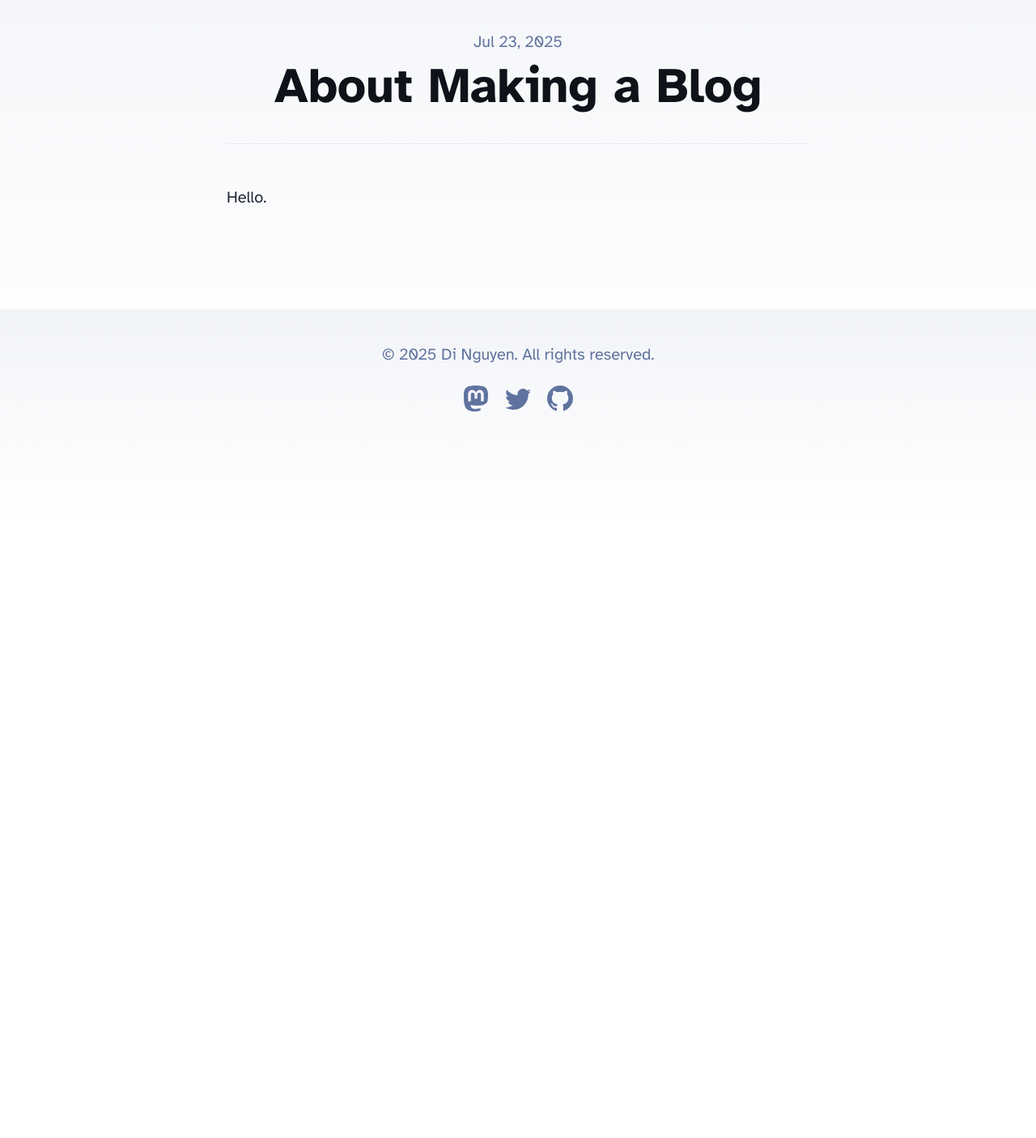
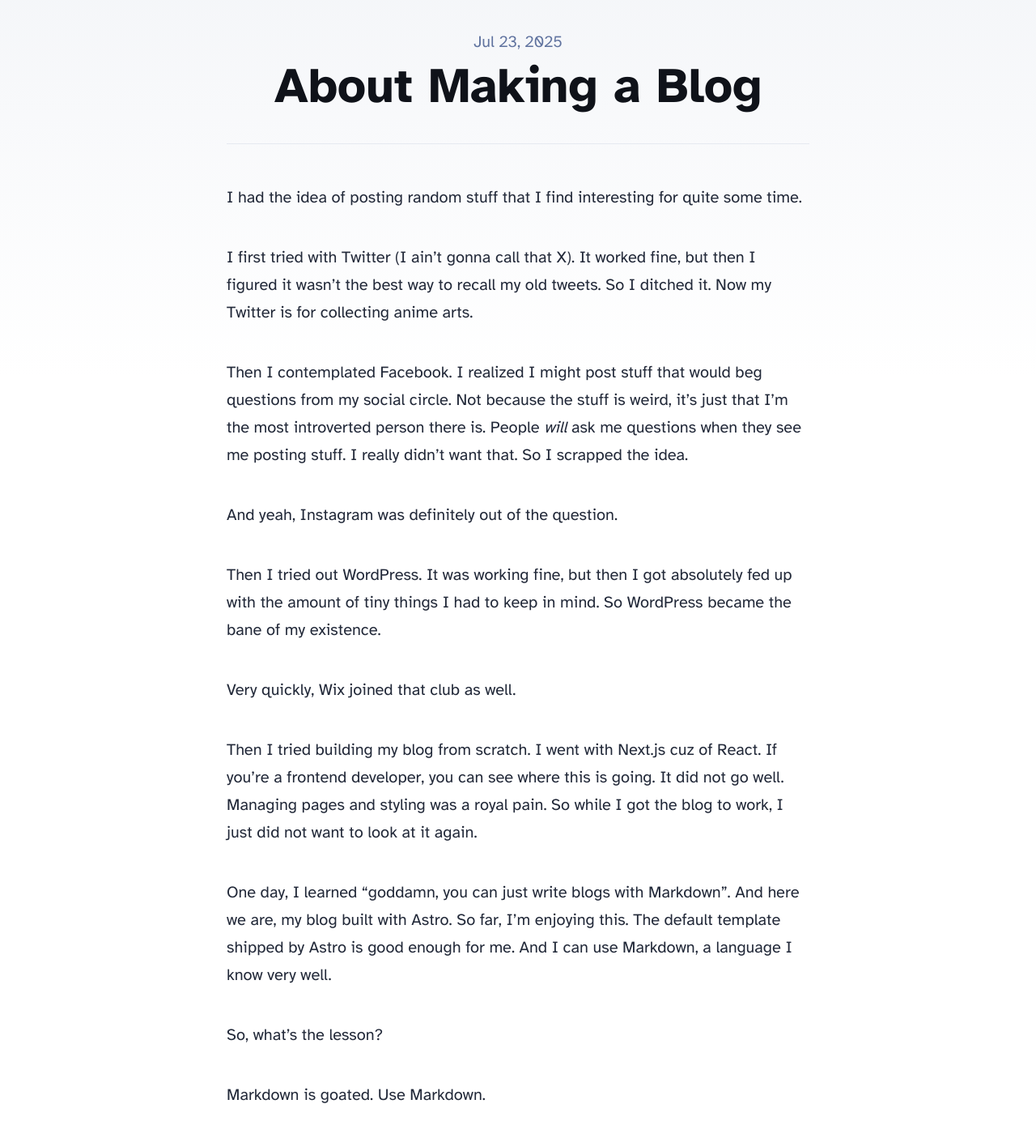
Before and after one commit to KuroganeToyama/blog, an Astro site: page /blog/blog/2025-07-23-making-a-blog in a window 1280 px wide. Shown: the part 135-1540 px from the top of the page at 81% size. Before the commit the page ends 800 px from the top, so only its background shows below. Built offline with nearby package versions, Linux system fonts and the light colour scheme; Astro itself is replaced by a stand-in of ours.

Commit message:
Updated file

```diff
--- a/src/content/blog/2025-07-23-making-a-blog.md
+++ b/src/content/blog/2025-07-23-making-a-blog.md
@@ -4,4 +4,24 @@ description: 'About Making a Blog'
 pubDate: 'July 23 2025'
 ---
 
-Hello.
+I had the idea of posting random stuff that I find interesting for quite some time.
+
+I first tried with Twitter (I ain't gonna call that X). It worked fine, but then I figured it
+wasn't the best way to recall my old tweets. So I ditched it. Now my Twitter is for collecting anime arts.
+
+Then I contemplated Facebook. I realized I might post stuff that would beg questions from my social circle.
+Not because the stuff is weird, it's just that I'm the most introverted person there is. People *will* ask me questions when they see me posting stuff. I really didn't want that. So I scrapped the idea.
+
+And yeah, Instagram was definitely out of the question.
+
+Then I tried out WordPress. It was working fine, but then I got absolutely fed up with the amount of tiny things I had to keep in mind. So WordPress became the bane of my existence.
+
+Very quickly, Wix joined that club as well.
+
+Then I tried building my blog from scratch. I went with Next.js cuz of React. If you're a frontend developer, you can see where this is going. It did not go well. Managing pages and styling was a royal pain. So while I got the blog to work, I just did not want to look at it again.
+
+One day, I learned "goddamn, you can just write blogs with Markdown". And here we are, my blog built with Astro. So far, I'm enjoying this. The default template shipped by Astro is good enough for me. And I can use Markdown, a language I know very well.
+
+So, what's the lesson?
+
+Markdown is goated. Use Markdown.
```
